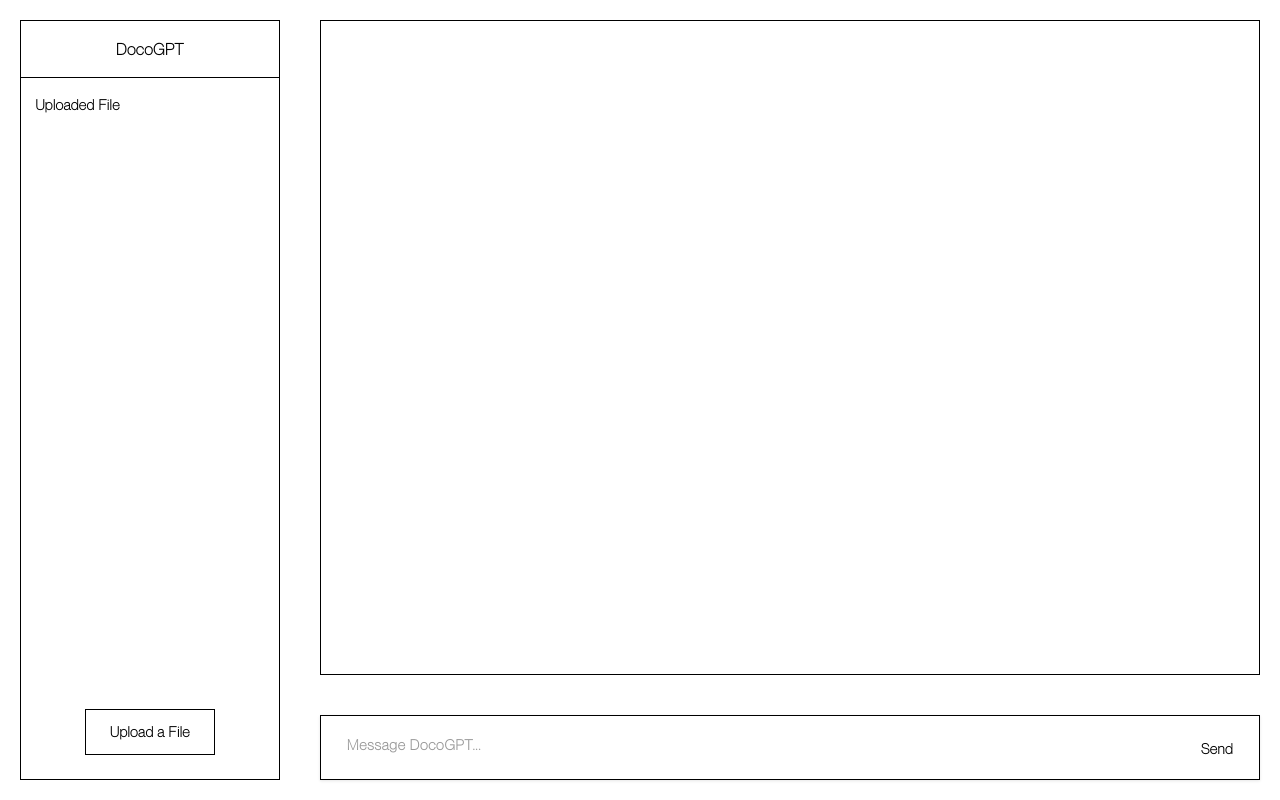
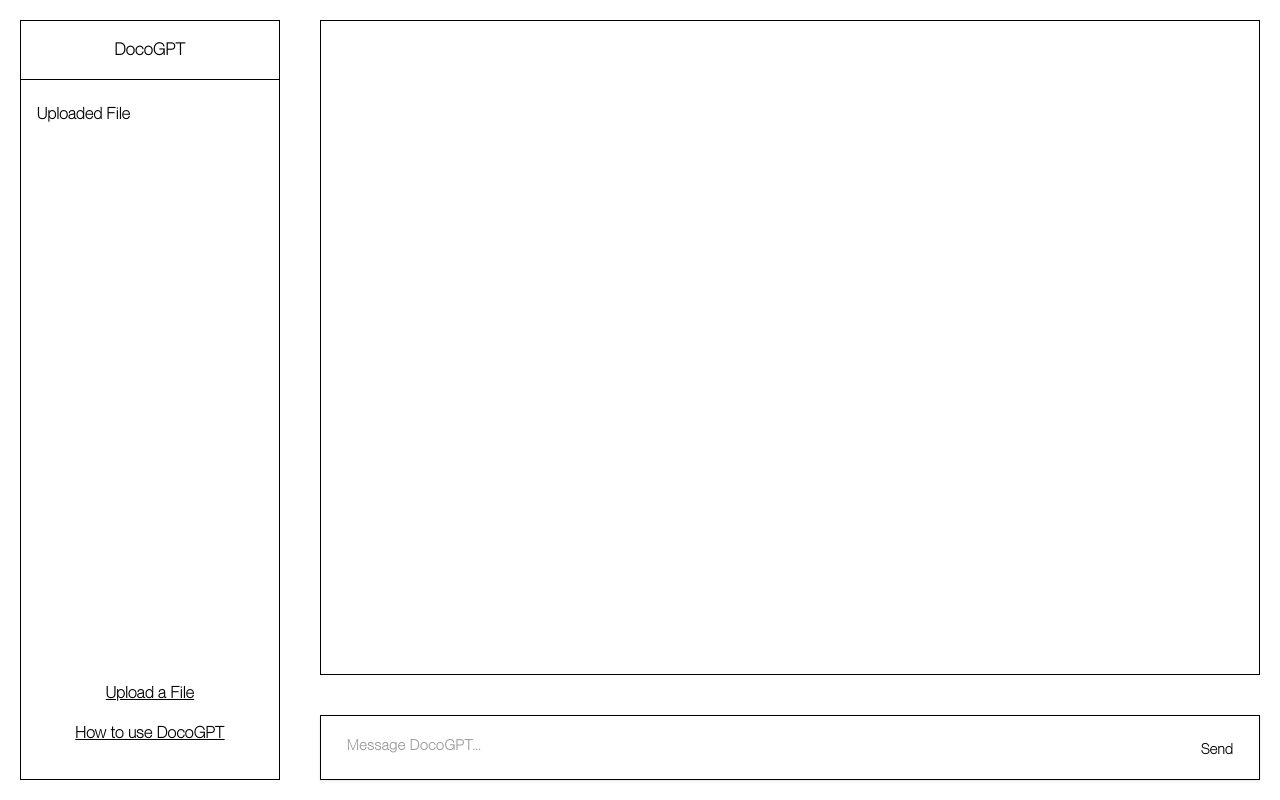
Before and after one commit to Hongda-OSU/DocoGPT, a Next.js app in the folder docogpt/: page / in a window 1280 px wide. Built offline with nearby package versions, Linux system fonts and the light colour scheme.

Commit message:
temp save on FE

```diff
--- a/docogpt/src/app/page.jsx
+++ b/docogpt/src/app/page.jsx
@@ -7,6 +7,7 @@ import Modal from "@/components/Modal/Modal";
 import Chat from "@/components/Chat/Chat";
 import Input from "@/components/Input/Input";
 import useFileUpload from "@/helpers/useFileUpload";
+import useInstructionModal from "@/helpers/useInstructionModal";
 import styles from "./home.module.css";
 
 const Loading = dynamic(() => import("@/components/loading/Loading"), {
@@ -17,12 +18,19 @@ export default function Home() {
   const {
     uploadedFile,
     loading,
-    modalMessage,
-    isModalOpen,
+    modalMessage: fileUploadModalMessage,
+    isModalOpen: isFileUploadModalOpen,
+    closeModal: closeFileUploadModal,
     uploadFile,
     deleteFile,
-    resetModal,
   } = useFileUpload();
+
+  const {
+    isModalOpen: isInstructionModalOpen,
+    modalMessage: instructionModalMessage,
+    closeModal: closeInstructionModal,
+    showInstructionModal,
+  } = useInstructionModal();
 
   const [chatHistory, setChatHistory] = useState([]);
 
@@ -65,15 +73,26 @@ export default function Home() {
 
   return (
     <main className={styles["doco-container"]}>
-      {isModalOpen && (
-        <Modal onClose={resetModal} modalMessage={modalMessage} />
+      {isFileUploadModalOpen && (
+        <Modal
+          onClose={closeFileUploadModal}
+          modalMessage={fileUploadModalMessage}
+        />
+      )}
+      {isInstructionModalOpen && (
+        <Modal
+          onClose={closeInstructionModal}
+          modalMessage={instructionModalMessage}
+          format={true}
+        />
       )}
       {loading && <Loading />}
       <div className={styles["doco-gpt"]}>
         <Sidebar
+          uploadedFile={uploadedFile}
           uploadFile={handleFileUpload}
           deleteFile={deleteFile}
-          uploadedFile={uploadedFile}
+          showInstructionModal={showInstructionModal}
         />
         <section className={styles["chat-wrapper"]}>
           <Chat chatHistory={chatHistory} />
--- a/docogpt/src/components/Modal/Modal.jsx
+++ b/docogpt/src/components/Modal/Modal.jsx
@@ -1,18 +1,40 @@
 import "./modal.css";
 
-const Modal = ({ onClose, modalMessage }) => {
+const Modal = ({ onClose, modalMessage, format = false }) => {
+  const formatMessage = (message) => {
+    if (!message) return null;
+
+    return message.split("\n").map((line, index) => {
+      const trimmedLine = line.trim();
+      const isIndented = line.startsWith("  ");
+      const isNote = trimmedLine.startsWith("Notes:");
+
+      return (
+        <p
+          key={index}
+          className={`modal-content-message ${
+            isIndented ? "modal-content-indented" : ""
+          } ${isNote ? "modal-content-note" : ""}`}
+          style={{
+            margin: format ? "auto 0" : "",
+          }}
+        >
+          {trimmedLine}
+        </p>
+      );
+    });
+  };
+
   return (
-    <div className="modal-container">
+    <div className="bg">
       <div className="modal">
         <div className="modal-header">
-          <p className="modal-header-message">Warning</p>
+          <p className="modal-header-title">Message</p>
           <button className="modal-close-button" onClick={onClose}>
             x
           </button>
         </div>
-        <div className="modal-content">
-          <p className="modal-content-message">{modalMessage}</p>
-        </div>
+        {formatMessage(modalMessage)}
       </div>
     </div>
   );
--- a/docogpt/src/components/Modal/modal.css
+++ b/docogpt/src/components/Modal/modal.css
@@ -1,40 +1,44 @@
-.modal-container {
+.bg {
   position: absolute;
   width: 100%;
   height: 100vh;
-  background: rgba(255, 255, 255, 0.6);
+  background: rgba(255, 255, 255, 0.3);
   backdrop-filter: blur(1px);
   display: flex;
   z-index: 999;
 }
 
 .modal {
-  width: 300px;
-  height: 200px;
+  min-width: 420px;
+  max-width: 600px;
+  min-height: 300px;
   display: flex;
   flex-flow: column nowrap;
   margin: auto;
   background: #f8f8f8;
   border: 1px solid #000;
-  padding: 1em 1.5em;
+  padding: 2em 1.5em;
 }
 
 .modal-header {
   width: 100%;
+  padding-bottom: 1em;
   height: auto;
   display: flex;
   justify-content: space-between;
   align-items: center;
 }
 
-.modal-header-message {
+.modal-header-title {
   width: fit-content;
   overflow-wrap: break-word;
   color: #000;
   font-family: "NeueMontreal-Light", sans-serif;
-  font-size: 0.9rem;
+  font-size: 1.05rem;
   font-weight: 800;
+  text-shadow: 0px 0.1px, 0.1px 0px, 0.1px 0.1px;
   letter-spacing: 0.5px;
+  margin-left: 1em;
 }
 
 .modal-close-button {
@@ -43,26 +47,30 @@
   overflow-wrap: break-word;
   color: #f00;
   font-family: "NeueMontreal-Light", sans-serif;
-  font-size: 0.9rem;
+  font-size: 1.1rem;
   font-weight: 800;
-  letter-spacing: 0.5px;
-  margin-right: 1em;
-}
-
-.modal-content {
-  width: 100%;
-  height: 100%;
-  display: flex;
+  text-shadow: 0px 0.5px, 0.5px 0px, 0.5px 0.5px;
+  margin-right: 1.5em;
 }
 
 .modal-content-message {
+  padding: 0.1em 1.5em;
+  margin: auto;
   width: fit-content;
   overflow-wrap: break-word;
   color: #000;
   font-family: "NeueMontreal-Light", sans-serif;
-  font-size: 0.9rem;
+  font-size: 1.05rem;
   font-weight: 800;
-  letter-spacing: 0.5px;
-  white-space: nowrap;
-  margin: auto;
+  letter-spacing: 1px;
+  text-align: left;
 }
+
+.modal-content-indented {
+  padding: 0.1em 3em;
+}
+
+.modal-content-note {
+  margin-top: 20px !important;
+  font-weight: bold;
+}
--- a/docogpt/src/components/sidebar/Sidebar.jsx
+++ b/docogpt/src/components/sidebar/Sidebar.jsx
@@ -1,14 +1,19 @@
 import { useRef } from "react";
 import "./sidebar.css";
 
-const Sidebar = ({ uploadFile, deleteFile, uploadedFile }) => {
+const Sidebar = ({
+  uploadedFile,
+  uploadFile,
+  deleteFile,
+  showInstructionModal,
+}) => {
   const fileRef = useRef();
 
   return (
     <section className="sidebar-container">
       <div className="sidebar">
-        <div className="app-name-container">
-          <p className="app-name">DocoGPT</p>
+        <div className="title-container">
+          <p className="title">DocoGPT</p>
         </div>
         <div className="uploaded-file">
           <p className="uploaded-file-title">Uploaded File</p>
@@ -25,7 +30,7 @@ const Sidebar = ({ uploadFile, deleteFile, uploadedFile }) => {
           className="upload-button"
           onClick={() => fileRef.current.click()}
         >
-          <p className="button-text">Upload a File</p>
+          <p className="sidebar-button-text">Upload a File</p>
           <input
             onChange={uploadFile}
             multiple={false}
@@ -34,6 +39,9 @@ const Sidebar = ({ uploadFile, deleteFile, uploadedFile }) => {
             hidden
           />
         </button>
+        <button className="instruction-button" onClick={showInstructionModal}>
+          <p className="sidebar-button-text">How to use DocoGPT</p>
+        </button>
       </div>
     </section>
   );
--- a/docogpt/src/components/sidebar/sidebar.css
+++ b/docogpt/src/components/sidebar/sidebar.css
@@ -17,26 +17,23 @@
   background: #fff;
 }
 
-.app-name-container {
+.title-container {
   width: 100%;
   display: flex;
-  flex-flow: row nowrap;
   justify-content: center;
   align-items: center;
   margin-top: 1em;
   border-bottom: 1px solid #000;
 }
 
-.app-name {
+.title {
   width: fit-content;
-  overflow-wrap: break-word;
   color: #000;
   font-family: "NeueMontreal-Light", sans-serif;
-  font-size: 1rem;
+  font-size: 1.05rem;
   font-weight: 800;
   letter-spacing: 0.5px;
   text-align: center;
-  white-space: nowrap;
   margin-bottom: 1em;
 }
 
@@ -52,10 +49,10 @@
   overflow-wrap: break-word;
   color: #000;
   font-family: "NeueMontreal-Light", sans-serif;
-  font-size: 0.9rem;
+  font-size: 1rem;
   font-weight: 800;
   letter-spacing: 0.5px;
-  margin-left: 1em;
+  margin: 0.3em 0 0 1em;
 }
 
 .file-item {
@@ -64,12 +61,11 @@
 }
 
 .file-name {
-  position: relative;
   width: fit-content;
   overflow-wrap: break-word;
   color: #000;
   font-family: "NeueMontreal-Light", sans-serif;
-  font-size: 0.85rem;
+  font-size: 1rem;
   font-weight: 800;
   letter-spacing: 0.5px;
   margin-left: 2em;
@@ -83,7 +79,7 @@
   overflow-wrap: break-word;
   color: #000;
   font-family: "NeueMontreal-Light", sans-serif;
-  font-size: 0.85rem;
+  font-size: 1rem;
   font-weight: 800;
   letter-spacing: 0.5px;
   margin-right: 1.5em;
@@ -91,24 +87,35 @@
   white-space: nowrap;
 }
 
-.upload-button {
+.instruction-button {
   position: absolute;
   bottom: 0;
   background: #0000;
   margin-bottom: 1.5em;
   padding: 0.7em 1.5em;
   user-select: none;
-  border: 1px solid #000;
   cursor: pointer;
 }
 
-.button-text {
+.upload-button {
+  position: absolute;
+  bottom: 2.5em;
+  background: #0000;
+  margin-bottom: 1.5em;
+  padding: 0.7em 1.5em;
+  user-select: none;
+  cursor: pointer;
+}
+
+.sidebar-button-text {
   width: fit-content;
   overflow-wrap: break-word;
   color: #000;
   font-family: "NeueMontreal-Light", sans-serif;
-  font-size: 0.8rem;
+  font-size: 1rem;
   font-weight: 800;
   letter-spacing: 0.5px;
   white-space: nowrap;
+  text-decoration: underline;
+  text-underline-offset: 1px;
 }
--- a/docogpt/src/helpers/useFileUpload.js
+++ b/docogpt/src/helpers/useFileUpload.js
@@ -43,7 +43,7 @@ const useFileUpload = () => {
     }
   };
 
-  const resetModal = () => {
+  const closeModal = () => {
     setModalMessage("");
     setIsModalOpen(false);
   };
@@ -57,7 +57,7 @@ const useFileUpload = () => {
     isModalOpen,
     uploadFile,
     deleteFile,
-    resetModal,
+    closeModal,
   };
 };
 
--- /dev/null
+++ b/docogpt/src/helpers/useInstructionModal.js
@@ -0,0 +1,37 @@
+import { useState } from "react";
+
+const instructionMessage = `
+Here is how you can use DocoGPT:
+
+  1. Upload a PDF file to start.
+  2. Ask questions about the content of the PDF.
+  3. Receive answers from DocoGPT based on the content of the PDF.
+
+Notes:
+  - The file should be less than 4 pages; otherwise, it will use too many tokens.
+  - If it's your first time uploading a file, it will take some time to build the document tree.
+`;
+
+const useInstructionModal = () => {
+  const [modalMessage, setModalMessage] = useState("");
+  const [isModalOpen, setIsModalOpen] = useState(false);
+
+  const showInstructionModal = () => {
+    setModalMessage(instructionMessage);
+    setIsModalOpen(true);
+  };
+
+  const closeModal = () => {
+    setModalMessage("");
+    setIsModalOpen(false);
+  };
+
+  return {
+    modalMessage,
+    isModalOpen,
+    showInstructionModal,
+    closeModal,
+  };
+};
+
+export default useInstructionModal;
```
